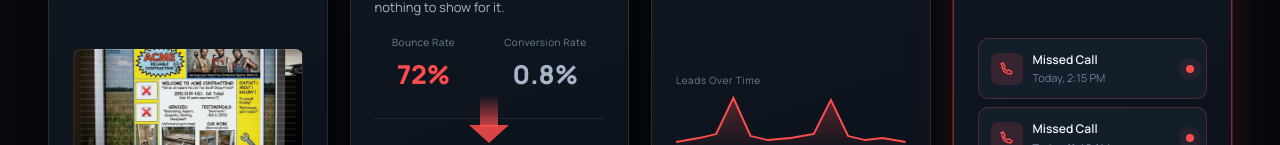
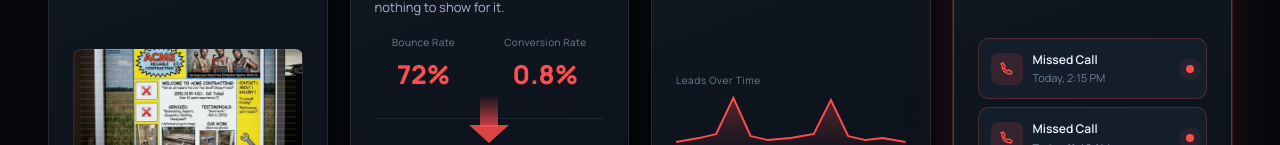
Before and after one commit to natejake935/ironclad-digital, a plain HTML site: page index.html in a window 1280 px wide. Shown: the part 1510-1655 px from the top of the page. Drawn offline with Linux system fonts and the light colour scheme.

Commit message:
fix: make conversion rate red

```diff
--- a/index.html
+++ b/index.html
@@ -252,7 +252,7 @@
               </div>
               <div class="pv-metric">
                 <div class="pv-metric__label">Conversion Rate</div>
-                <div class="pv-metric__val" style="color:#a7b4c8;">0.8%</div>
+                <div class="pv-metric__val text-red">0.8%</div>
               </div>
             </div>
             <div style="position:relative;display:flex;align-items:center;justify-content:center;height:48px;">
```
